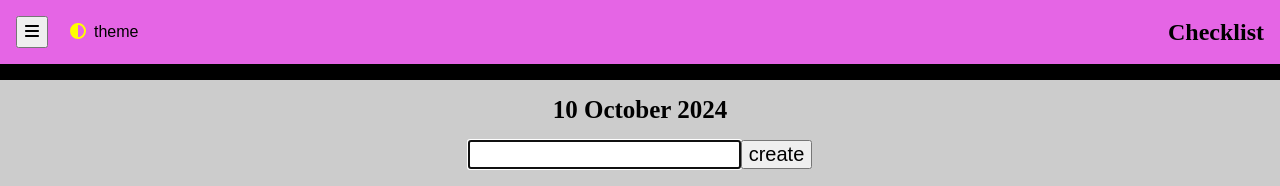
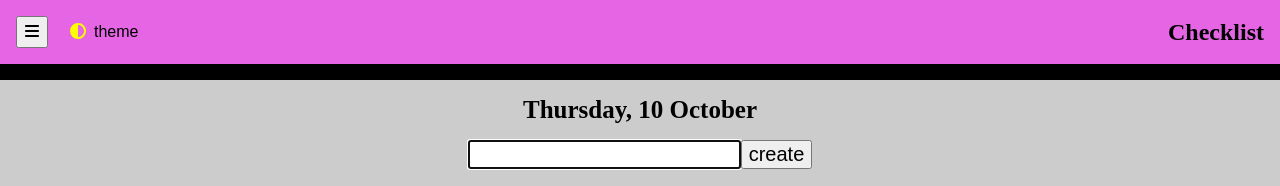
Before and after one commit to 60x20/Checklist, a React (Vite) app: page /#/2024/10/10 in a window 1280 px wide. Shown: the top 186 px of the page. Built offline with nearby package versions, Linux system fonts and the light colour scheme.

Commit message:
dayOfWeek shown instead of year

```diff
--- a/src/components/Checklist.jsx
+++ b/src/components/Checklist.jsx
@@ -16,7 +16,7 @@ import { refContext } from "../providers/RefProvider";
 import { addToTodosTemplate, removeFromTodosTemplate, updateTypeOnTodosTemplate } from "../helpers/todosTemplateHelpers";
 import { addToAllTodos, updateTodoString, returnCachedTodoDescription } from "../helpers/allTodosHelpers";
 import { returnTodoData, validateTodoData, addToTodoData, removeFromTodoData, updateTodoValue, updateTodoType } from "../helpers/todoDataHelpers";
-import { monthNames, monthNamesTruncated } from "../helpers/validateUnitsFromDate";
+import { dayNames, getDayOfWeekFromDate, monthNames, monthNamesTruncated } from "../helpers/validateUnitsFromDate";
 import { shouldUseAutoFocus } from "../helpers/keyboardDetection";
 import { capitalizeString } from "../helpers/utils";
 
@@ -30,6 +30,8 @@ const Checklist = () => {
   const { year, month, day } = useContext(requestedDateValidatedContext);
   const { allDataCleared } = useContext(allDataClearedContext); // when changes, new data will be brought
   const { todayCleared } = useContext(todayClearedContext); // when changes, new data will be brought
+
+  const dayOfWeekAsInt = getDayOfWeekFromDate({ year, month, day });
 
   // converted into numbers so that they are considered array indexes
   const monthAsInt = parseInt(month, 10);
@@ -50,7 +52,7 @@ const Checklist = () => {
     // keydown preferred, so that when browser popup gets closed, possible keyUps don't trigger closing
     onKeyDown={(e) => { if (e.key === 'Escape') closeAllHelpers(); }}
   >
-    <h1><time dateTime={`${year}-${month}-${day}`}>{`${day} ${monthNames[monthAsInt]} ${year}`}</time></h1>
+    <h1><time dateTime={`${year}-${month}-${day}`}>{`${dayNames[dayOfWeekAsInt]}, ${day} ${monthNames[monthAsInt]}`}</time></h1>
     <CreateTodo { ...{unitsAsInt, year, month, day, refForUpdateCurrentTodoData} } />
     {/* with key: re-create State / re-use Effect, so that the logic is sequential and race conditions are avoided */}
     {/* if data is cleared, clean-up and keep the state and localStorage in sync, otherwise old data will be seen */}
```
